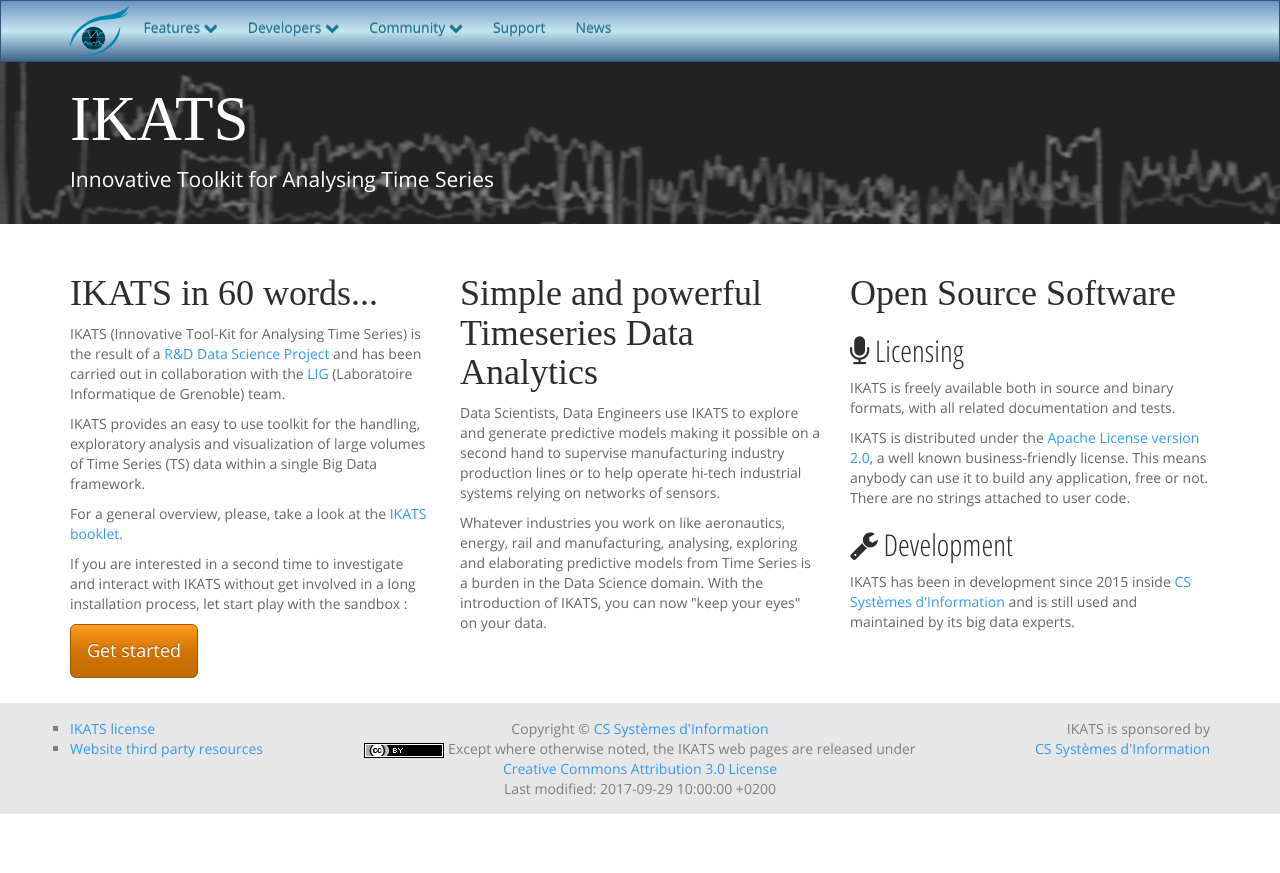
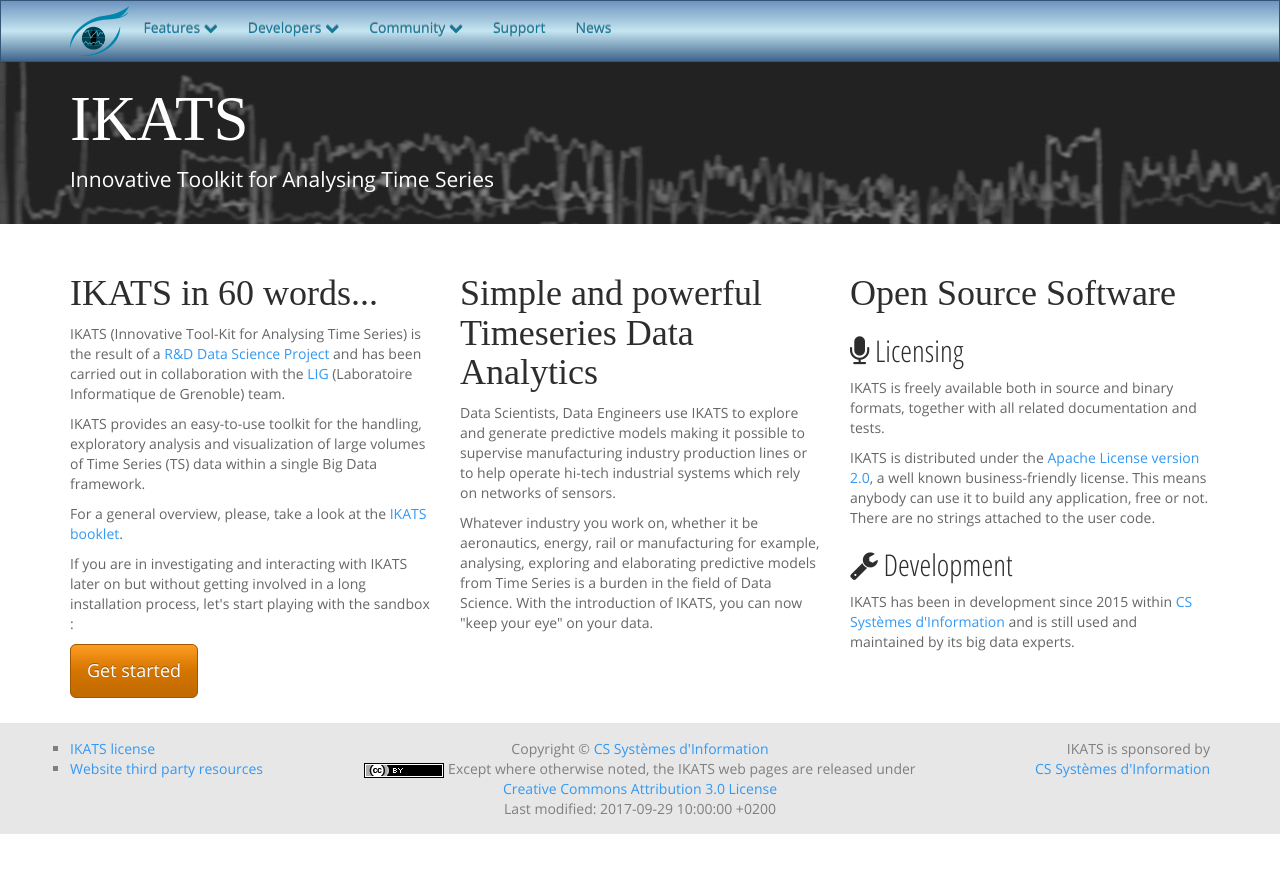
Before and after one commit to IKATS/ikats.github.io, a Jekyll site: the page built from index.html, in a window 1280 px wide. Shown: the top 873 px of the page. Built offline with Jekyll 4.4.1, drawn with Linux system fonts in a browser that asks for light colours; some web fonts are replaced.

Commit message:
english corrections

```diff
--- a/index.html
+++ b/index.html
@@ -15,14 +15,14 @@
             <a href="/genesis.html">R&D Data Science Project</a> and has been carried out
             in collaboration with the   <a href="https://www.liglab.fr">LIG</a> (Laboratoire Informatique de Grenoble) team.
         </p>
-<p>            IKATS provides an easy to use  toolkit for the handling,
+<p>            IKATS provides an easy-to-use  toolkit for the handling,
             exploratory analysis and visualization of large volumes of Time Series (TS) data within a single Big Data framework.</p>
 </p>
 <p>            For a general overview, please, take a look at the
                       <a href="/doc/Plaquette_IKATS.pdf">IKATS booklet</a>.
 </p>
-          </p>  If you are interested in a second time to investigate and interact with IKATS without get involved in a long installation process,
-          let start play with the sandbox :
+</p>  If you are in investigating and interacting with IKATS later on but without getting involved in a long installation process,
+          let's start playing with the sandbox :
           </p>
             <p><a class="btn btn-warning btn-lg" href="https://github.com/IKATS/ikats-sandbox" role="button">Get started</a></p>
 
@@ -34,11 +34,11 @@
 
         <h1>Simple and powerful Timeseries Data Analytics</h1>
               <!-- <span class="fa-li fa-lg fa fa-gears"></span> -->
-              <p>Data Scientists, Data Engineers use IKATS to explore and generate predictive models making it possible on a second hand
+              <p>Data Scientists, Data Engineers use IKATS to explore and generate predictive models making it possible
                 to supervise manufacturing industry production lines or to help operate hi-tech industrial
-                  systems relying on networks of sensors.</p>
-                <p>Whatever industries you work on like aeronautics, energy, rail and manufacturing, analysing, exploring and elaborating predictive models from
-                   Time Series is a burden in the Data Science domain. With the introduction of IKATS, you can now "keep your eyes" on your data.
+                  systems which rely on networks of sensors.</p>
+                <p>Whatever industry you work on, whether it be aeronautics, energy, rail or manufacturing for example, analysing, exploring and elaborating predictive models from
+                   Time Series is a burden in the field of Data Science. With the introduction of IKATS, you can now "keep your eye" on your data.
                 </p>
               <p>
           </p>
@@ -50,18 +50,18 @@
 
         <h2><span class="fa fa-microphone"></span> Licensing</h2>
 
-        <p>IKATS is freely available both in source and binary formats, with all
+        <p>IKATS is freely available both in source and binary formats, together with all
             related documentation and tests.</p>
 
         <p>IKATS is distributed under the
             <a href="license.html">Apache License
                 version 2.0</a>, a well known business-friendly license. This means
             anybody can use it to build any application, free or not. There are no
-            strings attached to user code.</p>
+            strings attached to the user code.</p>
 
         <h2><span class="fa fa-wrench"></span> Development</h2>
 
-        <p>IKATS has been in development since 2015 inside
+        <p>IKATS has been in development since 2015 within
             <a href="http://www.c-s.fr/">CS Systèmes d'Information</a> and is still
             used and maintained by its big data experts.</p>
 
```
